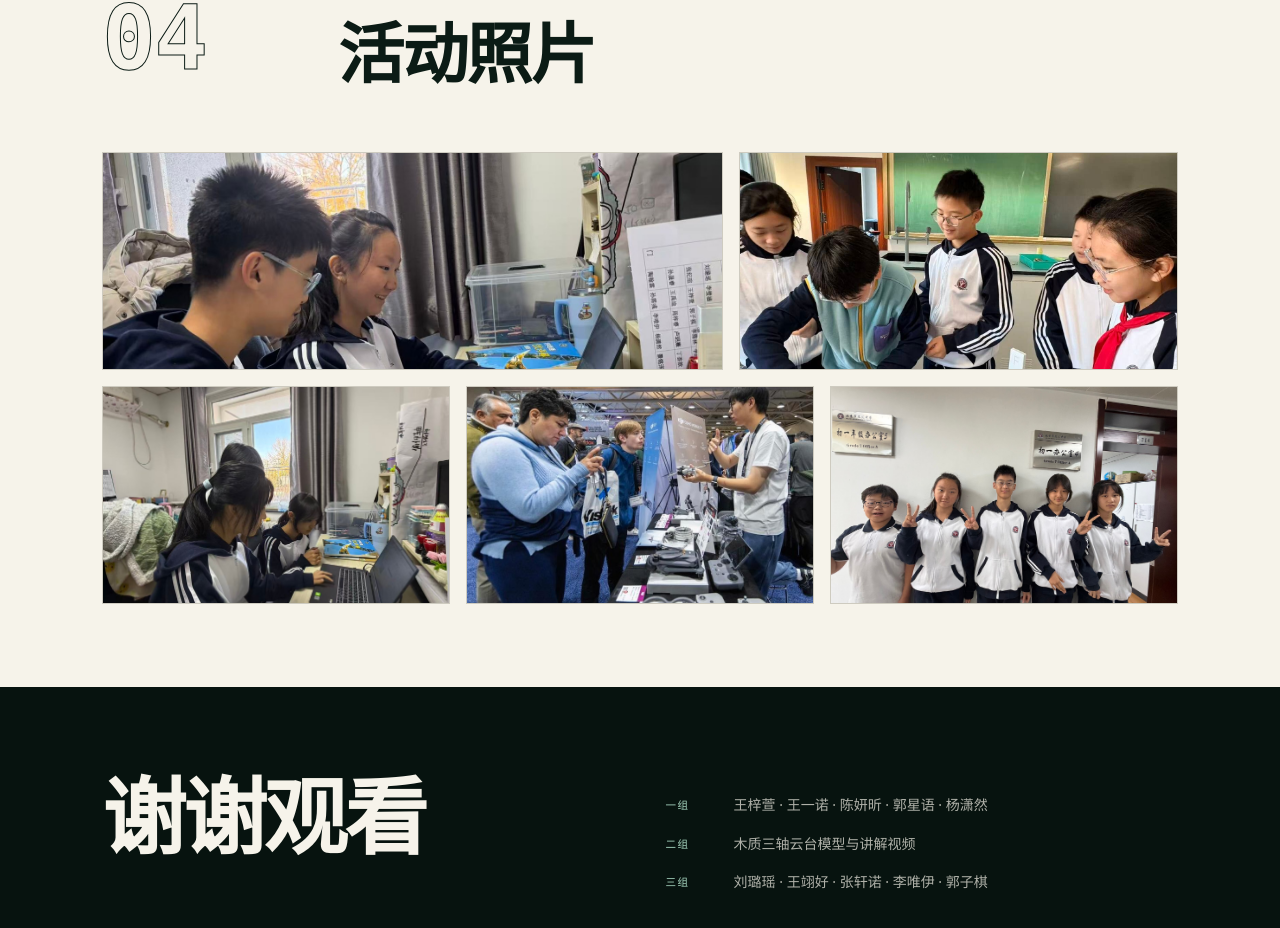
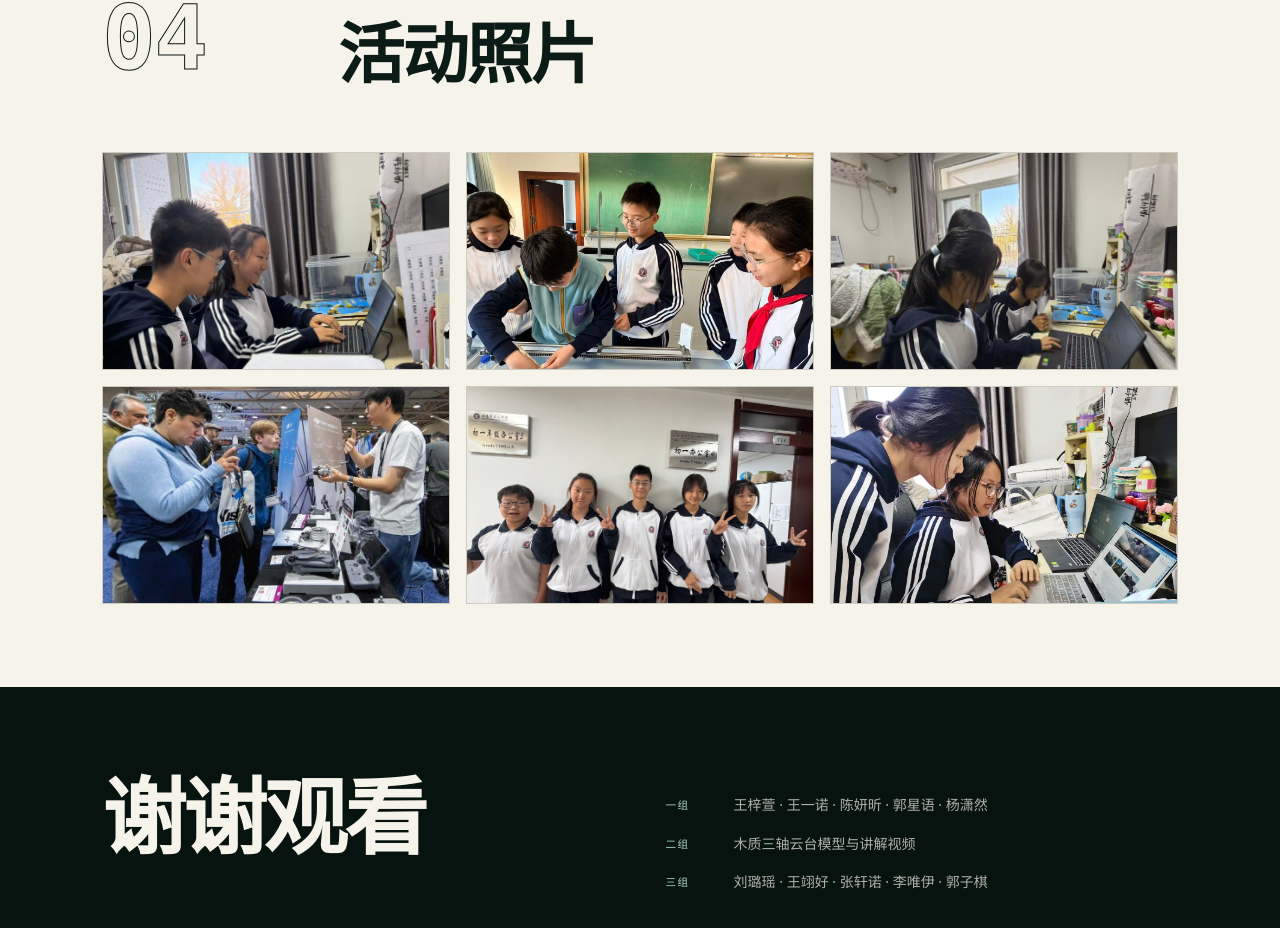
Before and after one commit to rainy-rain/dji-expo, a plain HTML site: page index.html in a window 1280 px wide. Shown: the part 10049-10977 px from the top of the page. Drawn offline with Linux system fonts and the light colour scheme.

Commit message:
活动照片补一张，六图三列排布

```diff
--- a/index.html
+++ b/index.html
@@ -483,10 +483,10 @@
     </header>
 
     <div class="photo-grid">
-      <figure class="photo span-7">
+      <figure class="photo span-4">
         <img src="assets/img/photo-research-a.jpg" alt="两名穿校服的同学并排坐在笔记本前查资料" style="object-position:50% 42%">
       </figure>
-      <figure class="photo span-5">
+      <figure class="photo span-4">
         <img src="assets/img/photo-bench.jpg" alt="几名同学围在实验台前调试支架与刻度尺" style="object-position:50% 35%">
       </figure>
       <figure class="photo span-4">
@@ -497,6 +497,9 @@
       </figure>
       <figure class="photo span-4">
         <img src="assets/img/photo-group.jpg" alt="五名穿校服的同学在办公室门口合影" style="object-position:50% 38%">
+      </figure>
+      <figure class="photo span-4">
+        <img src="assets/img/photo-desk.jpg" alt="两名穿校服的同学凑在一台笔记本前看屏幕" style="object-position:50% 40%">
       </figure>
     </div>
 
```
Also changed, not shown: assets/img/photo-desk.jpg (added).
